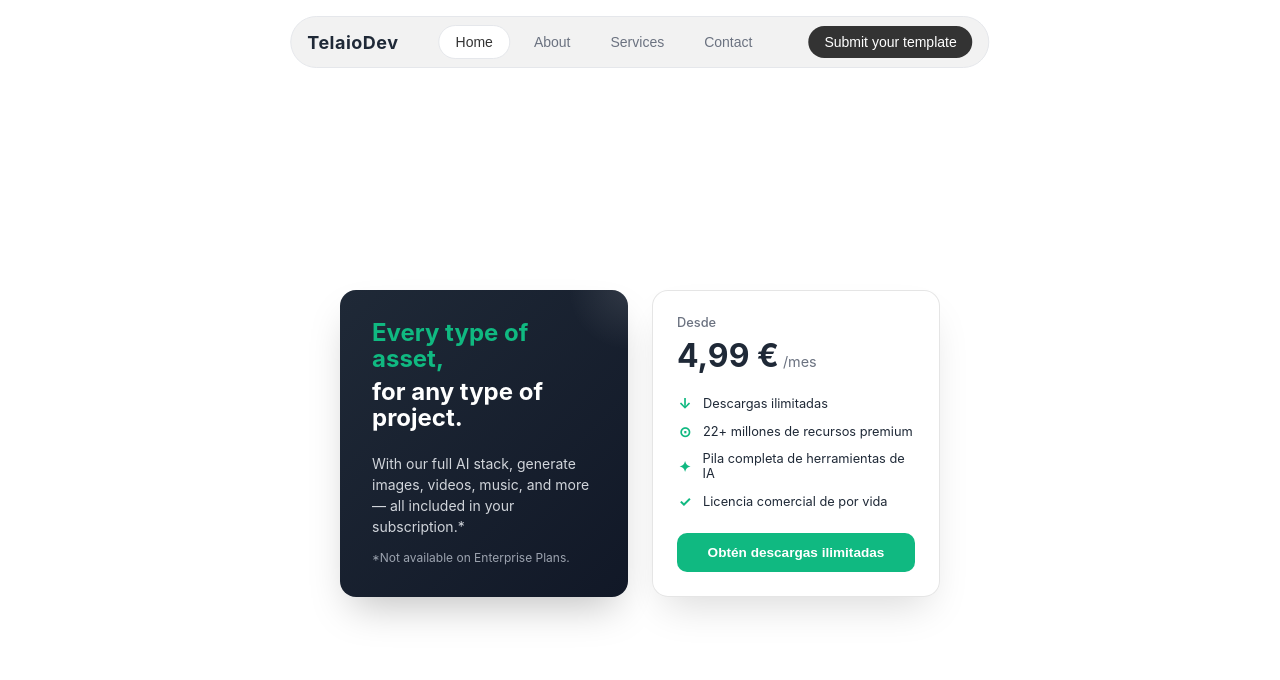
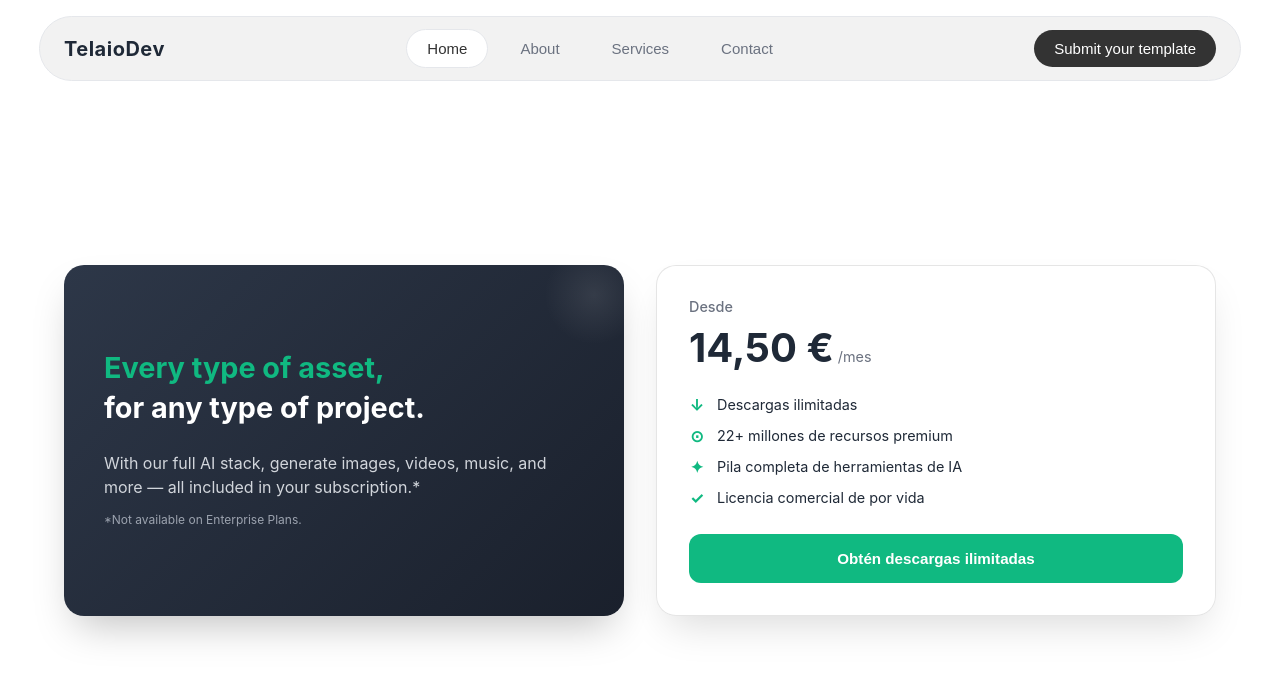
Before and after one commit to jaanque/bello-react, a React (Create React App) app: page / in a window 1280 px wide. Shown: the top 680 px of the page. Built offline with nearby package versions, Linux system fonts and the light colour scheme.

Commit message:
MOD // Container

```diff
--- a/src/App.css
+++ b/src/App.css
@@ -53,22 +53,22 @@
 
 /* Contenedor de precios */
 .pricing-container {
-  max-width: 600px;
-  width: 100%;
+  width: 90vw;
+  max-width: 1200px;
 }
 
 .pricing-card {
   display: grid;
   grid-template-columns: 1fr 1fr;
-  gap: 24px;
+  gap: 32px;
   align-items: stretch;
-  height: 300px;
+  height: 350px;
 }
 
 .pricing-left {
-  background: linear-gradient(135deg, #1f2937 0%, #111827 100%);
-  border-radius: 16px;
-  padding: 32px;
+  background: linear-gradient(135deg, #2d3748 0%, #1a202c 100%);
+  border-radius: 20px;
+  padding: 40px;
   box-shadow: 0 20px 40px -12px rgba(0, 0, 0, 0.25);
   position: relative;
   overflow: hidden;
@@ -80,20 +80,20 @@
 .pricing-left::before {
   content: '';
   position: absolute;
-  top: 0;
-  right: 0;
-  width: 120px;
-  height: 120px;
-  background: radial-gradient(circle, rgba(255, 255, 255, 0.1) 0%, transparent 70%);
+  top: -20px;
+  right: -20px;
+  width: 100px;
+  height: 100px;
+  background: radial-gradient(circle, rgba(255, 255, 255, 0.15) 0%, transparent 70%);
   border-radius: 50%;
-  transform: translate(50%, -50%);
+  opacity: 0.6;
 }
 
 .pricing-left h2 {
-  font-size: 1.5rem;
+  font-size: 1.8rem;
   font-weight: 700;
   color: #ffffff;
-  margin: 0 0 6px 0;
+  margin: 0 0 8px 0;
   line-height: 1.1;
 }
 
@@ -103,9 +103,9 @@
 
 .pricing-left p {
   color: #d1d5db;
-  font-size: 0.875rem;
+  font-size: 1rem;
   line-height: 1.5;
-  margin: 16px 0 0 0;
+  margin: 20px 0 0 0;
 }
 
 .pricing-left .disclaimer {
@@ -116,8 +116,8 @@
 
 .pricing-right {
   background: rgba(255, 255, 255, 0.95);
-  border-radius: 16px;
-  padding: 24px;
+  border-radius: 20px;
+  padding: 32px;
   backdrop-filter: blur(10px);
   border: 1px solid rgba(0, 0, 0, 0.1);
   box-shadow: 0 20px 40px -12px rgba(0, 0, 0, 0.15);
@@ -128,16 +128,16 @@
 
 .price-header {
   color: #6b7280;
-  font-size: 0.8rem;
+  font-size: 0.9rem;
   font-weight: 500;
-  margin-bottom: 6px;
+  margin-bottom: 8px;
 }
 
 .price {
-  font-size: 2rem;
+  font-size: 2.5rem;
   font-weight: 700;
   color: #1f2937;
-  margin-bottom: 20px;
+  margin-bottom: 24px;
   display: flex;
   align-items: baseline;
 }
@@ -150,16 +150,16 @@
 }
 
 .features {
-  margin-bottom: 24px;
+  margin-bottom: 28px;
 }
 
 .feature {
   display: flex;
   align-items: center;
-  gap: 10px;
-  margin-bottom: 12px;
+  gap: 12px;
+  margin-bottom: 14px;
   color: #1f2937;
-  font-size: 0.8rem;
+  font-size: 0.9rem;
 }
 
 .feature-icon {
@@ -170,7 +170,8 @@
   justify-content: center;
   color: #10b981;
   font-weight: bold;
-  font-size: 0.9rem;
+  font-size: 1rem;
+  flex-shrink: 0;
 }
 
 .cta-button {
@@ -178,9 +179,9 @@
   background: #10b981;
   color: #ffffff;
   border: none;
-  padding: 12px 20px;
-  border-radius: 10px;
-  font-size: 0.85rem;
+  padding: 16px 24px;
+  border-radius: 12px;
+  font-size: 0.95rem;
   font-weight: 600;
   cursor: pointer;
   transition: all 0.3s ease;
@@ -204,12 +205,13 @@
 .menu-container {
   display: flex;
   align-items: center;
-  padding: 8px 16px;
+  padding: 12px 24px;
   background-color: #f2f2f2;
   border-radius: 50px;
   border: 1px solid #e5e7eb;
-  min-width: 600px;
-  gap: 40px;
+  width: 90vw;
+  max-width: 1200px;
+  gap: 60px;
 }
 
 /* Logo */
@@ -220,7 +222,7 @@
 
 .logo-text {
   font-weight: bold;
-  font-size: 18px;
+  font-size: 20px;
   color: #1f2937;
   letter-spacing: 0.5px;
 }
@@ -229,19 +231,19 @@
 .menu-items {
   display: flex;
   align-items: center;
-  gap: 8px;
+  gap: 12px;
   flex: 1;
   justify-content: center;
 }
 
 .menu-item {
-  padding: 8px 16px;
+  padding: 10px 20px;
   border-radius: 25px;
   border: none;
   background-color: transparent;
   cursor: pointer;
   color: #6b7280;
-  font-size: 14px;
+  font-size: 15px;
   font-weight: 500;
   white-space: nowrap;
 }
@@ -259,12 +261,12 @@
 
 /* Botón Submit */
 .submit-button {
-  padding: 8px 16px;
+  padding: 10px 20px;
   background-color: #333333;
   color: white;
   border: none;
   border-radius: 25px;
-  font-size: 14px;
+  font-size: 15px;
   font-weight: 500;
   cursor: pointer;
   white-space: nowrap;
@@ -282,29 +284,31 @@
 /* Responsive */
 @media (max-width: 1024px) {
   .menu-container {
-    min-width: 500px;
-    gap: 30px;
+    width: 85vw;
+    gap: 40px;
+    padding: 10px 20px;
   }
 
   .pricing-container {
-    max-width: 500px;
+    width: 85vw;
+    max-width: 900px;
   }
 
   .pricing-card {
-    gap: 20px;
-    height: 280px;
+    gap: 28px;
+    height: 320px;
   }
 
   .pricing-left {
+    padding: 36px;
+  }
+
+  .pricing-right {
     padding: 28px;
   }
 
-  .pricing-right {
-    padding: 20px;
-  }
-
   .pricing-left h2 {
-    font-size: 1.3rem;
+    font-size: 1.6rem;
   }
 }
 
--- a/src/App.js
+++ b/src/App.js
@@ -26,7 +26,7 @@ function App() {
             <div className="pricing-right">
               <div className="pricing-details">
                 <div className="price-header">Desde</div>
-                <div className="price">4,99 €<span className="price-period">/mes</span></div>
+                <div className="price">14,50 €<span className="price-period">/mes</span></div>
                 <div className="features">
                   <div className="feature">
                     <span className="feature-icon">↓</span>
```
